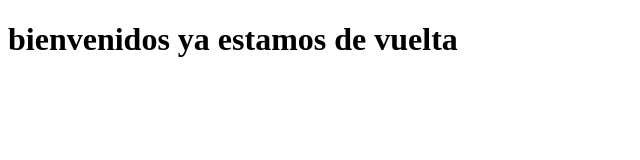
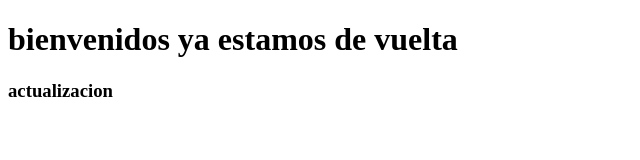
Before and after one commit to cr7celso/paginainicial, a plain HTML site: page index.html in a window 1280 px wide. Shown: the whole page, without its empty margins (0-640 px from the left). Drawn offline with Linux system fonts and the light colour scheme.

Commit message:
actualizacion

```diff
--- a/index.html
+++ b/index.html
@@ -7,5 +7,6 @@
 </head>
 <body>
     <h1>  bienvenidos ya estamos de vuelta </h1>
+    <h3>   actualizacion </h3>
 </body>
 </html>
```
